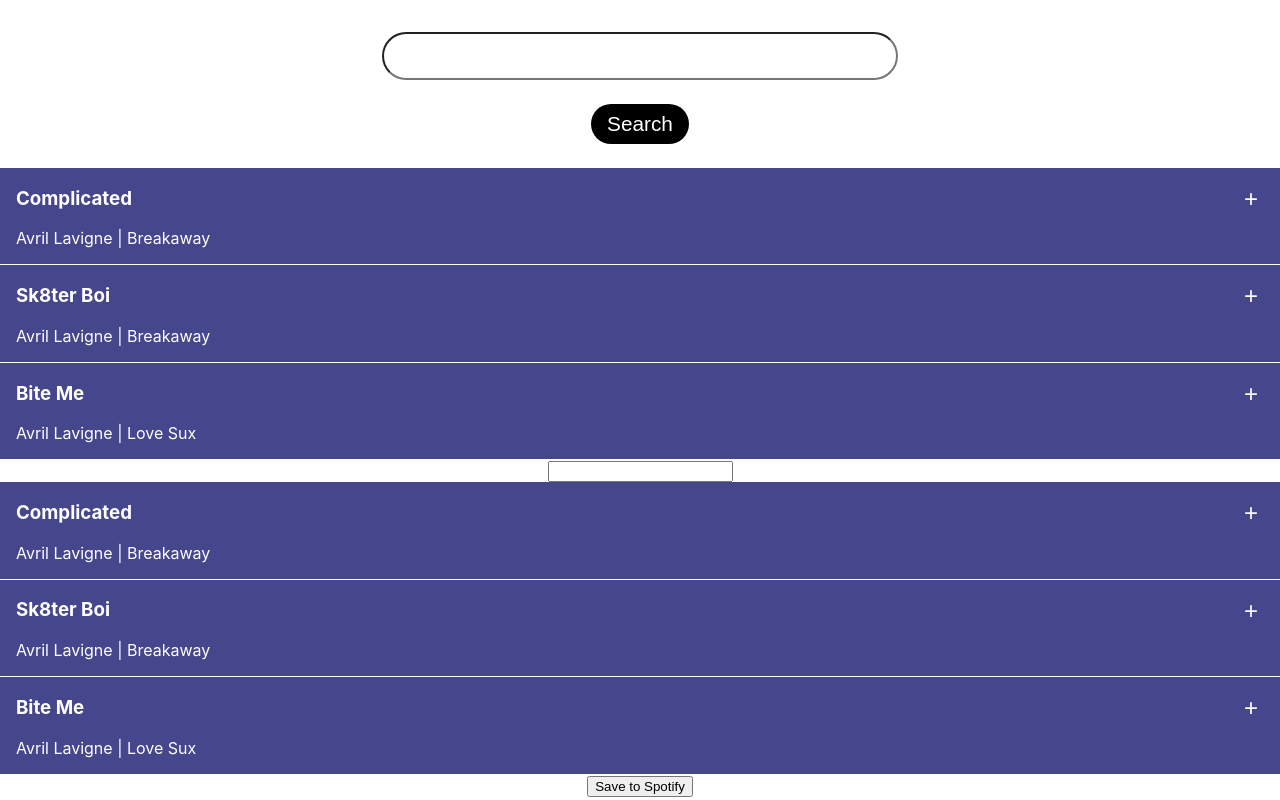
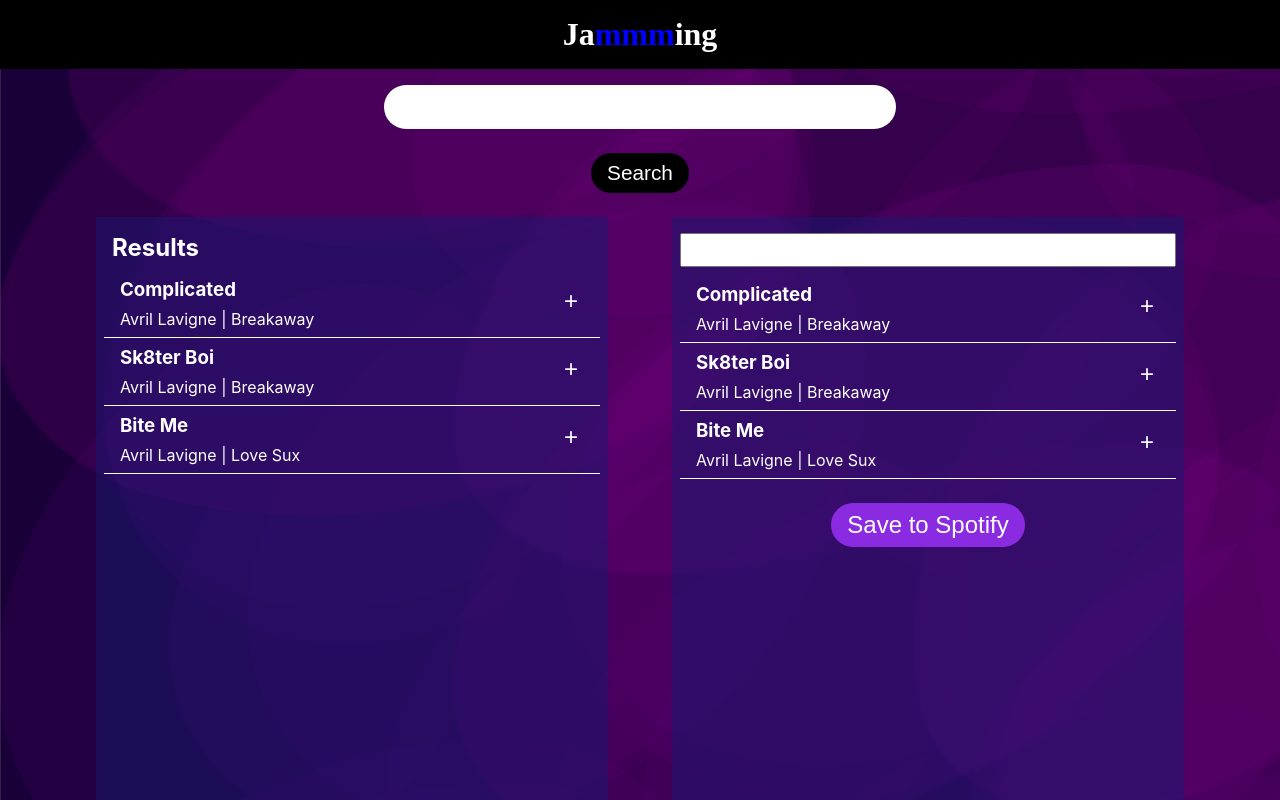
Before and after one commit to Vincent-Wong0925/jammming, a React (Create React App) app: page / in a window 1280 px wide. Shown: the top 800 px of the page. Built offline with nearby package versions, Linux system fonts and the light colour scheme.

Commit message:
Style the App

```diff
--- a/src/components/App/App.css
+++ b/src/components/App/App.css
@@ -1,38 +1,41 @@
 .App {
   text-align: center;
+  margin: 0;
+  background-color: rgba(0, 0, 0, 0.5);
+  background-image: url('./background.jpg');
+  background-size: cover;
+  background-repeat: no-repeat;
+  background-blend-mode: darken;
 }
 
-.App-logo {
-  height: 40vmin;
-  pointer-events: none;
+@import url('https://fonts.googleapis.com/css2?family=Varela+Round&display=swap');
+
+header {
+  color: white;
+  background-color: black;
+  width: 100%;
+  padding: 1rem;
+  box-sizing: border-box;
+  font-family: "Varela Round";
 }
 
-@media (prefers-reduced-motion: no-preference) {
-  .App-logo {
-    animation: App-logo-spin infinite 20s linear;
-  }
+header h1 {
+  margin: 0;
+  display: inline-block;
 }
 
-.App-header {
-  background-color: #282c34;
-  min-height: 100vh;
-  display: flex;
-  flex-direction: column;
-  align-items: center;
-  justify-content: center;
-  font-size: calc(10px + 2vmin);
-  color: white;
+header span {
+  color: blue;
 }
 
-.App-link {
-  color: #61dafb;
+.App body {
+  padding: 2rem;
 }
 
-@keyframes App-logo-spin {
-  from {
-    transform: rotate(0deg);
-  }
-  to {
-    transform: rotate(360deg);
-  }
+.container {
+  display: flex;
+  justify-content: space-around;
+  align-items: stretch;
+  height: 50rem;
+  margin: auto 4rem;
 }
--- a/src/components/App/App.js
+++ b/src/components/App/App.js
@@ -25,9 +25,16 @@
 function App() {
   return (
     <div className="App">
-      <Searchbar />
-      <SearchResults results={tracks} />
-      <Playlist playlist={tracks} />
+      <header>
+        <h1>Ja<span>mmm</span>ing</h1>
+      </header>
+      <main>
+        <Searchbar />
+        <div className='container'>
+          <SearchResults results={tracks} />
+          <Playlist playlist={tracks} />
+        </div>
+      </main>
     </div>
   );
 }
--- a/src/components/Playlist/Playlist.css
+++ b/src/components/Playlist/Playlist.css
@@ -0,0 +1,24 @@
+.Playlist {
+    width: 100%;
+    margin: 0 2rem;
+    background-color: rgba(25, 25, 112, 0.5);
+    padding: .5rem;
+    overflow: auto;
+}
+
+.Playlist input {
+    font-size: 1.5rem;
+    margin: .5rem 0;
+    width: 100%;
+    box-sizing: border-box;
+}
+
+.Playlist button[type=submit] {
+    font-size: 1.5rem;
+    margin: 1.5rem;
+    padding: .5rem 1rem;
+    border-radius: 1.5rem;
+    border: none;
+    background-color: blueviolet;
+    color: white;
+}
--- a/src/components/Playlist/Playlist.js
+++ b/src/components/Playlist/Playlist.js
@@ -1,9 +1,10 @@
 import React from "react";
 import Tracklist from "../Tracklist/Tracklist";
+import './Playlist.css';
 
 function Playlist(props) {
     return (
-        <div className='Tracklist'>
+        <div className='Playlist'>
             <form>
                 <input type='text' />
                 <Tracklist tracks={props.playlist} />
--- a/src/components/SearchResults/SearchResults.css
+++ b/src/components/SearchResults/SearchResults.css
@@ -0,0 +1,13 @@
+.SearchResults {
+    width: 100%;
+    margin: 0 2rem;
+    background-color: rgba(25, 25, 112, 0.5);
+    color: white;
+    text-align: left;
+    padding: .5rem;
+    overflow: auto;
+}
+
+.SearchResults h2 {
+    margin: .5rem;
+}
--- a/src/components/SearchResults/SearchResults.js
+++ b/src/components/SearchResults/SearchResults.js
@@ -1,9 +1,11 @@
 import React from 'react';
 import Tracklist from '../Tracklist/Tracklist';
+import './SearchResults.css';
 
 function SearchResults(props) {
     return (
         <div className='SearchResults'>
+            <h2>Results</h2>
             <Tracklist tracks={props.results} />
         </div>
     );
--- a/src/components/Searchbar/Searchbar.css
+++ b/src/components/Searchbar/Searchbar.css
@@ -2,7 +2,7 @@
    display: flex;
    flex-direction: column;
    align-items: center;
-   margin: 1rem auto;
+   margin-bottom: 1rem;
 }
 
 .Searchbar input {
@@ -11,6 +11,7 @@
     margin: 1rem auto;
     border-radius: 1.5rem;
     font-size: 1.5rem;
+    border: none;
 }
 
 .Searchbar button {
--- a/src/components/Track/Track.css
+++ b/src/components/Track/Track.css
@@ -2,13 +2,19 @@
     border-bottom: 1px white solid;
     text-align: left;
     padding-left: 1rem;
-    background-color: midnightblue;
-    opacity: 0.8;
 }
 
 .Track-info {
     display: inline-block;
     color: white;
+}
+
+.Track-info h3 {
+    margin: .5rem auto;
+}
+
+.Track-info p {
+    margin: .5rem auto;
 }
 
 .Track button {
```
Also changed, not shown: src/components/App/background.jpg (added).
